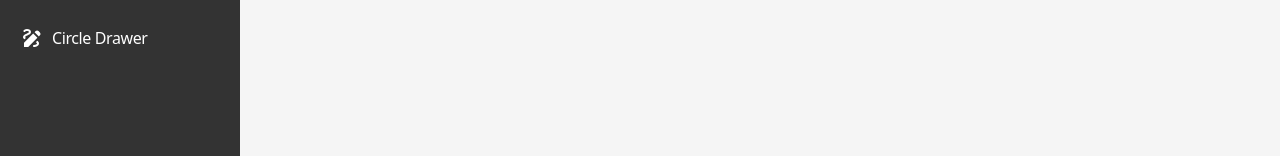
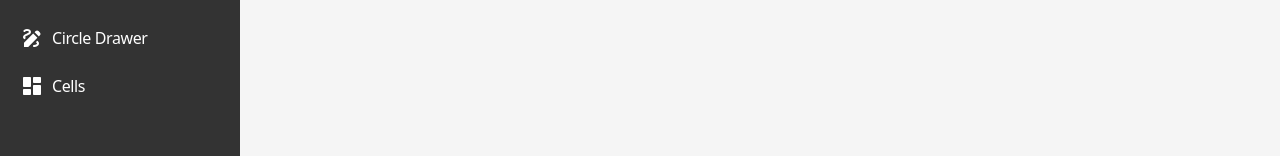
Before and after one commit to vitorpantaleao/guis-vue-examples, a Vue app: page / in a window 1280 px wide. Shown: the part 318-474 px from the top of the page. Built offline with nearby package versions, Linux system fonts and the light colour scheme.

Commit message:
feat: adiciona rota e view cells

```diff
--- /dev/null
+++ b/src/components/Icons/CellsIcon.vue
@@ -0,0 +1,5 @@
+<template>
+    <div>
+        <svg xmlns="http://www.w3.org/2000/svg" width="24" height="24" viewBox="0 0 24 24"><path fill="currentColor" d="M4 13h6c.55 0 1-.45 1-1V4c0-.55-.45-1-1-1H4c-.55 0-1 .45-1 1v8c0 .55.45 1 1 1zm0 8h6c.55 0 1-.45 1-1v-4c0-.55-.45-1-1-1H4c-.55 0-1 .45-1 1v4c0 .55.45 1 1 1zm10 0h6c.55 0 1-.45 1-1v-8c0-.55-.45-1-1-1h-6c-.55 0-1 .45-1 1v8c0 .55.45 1 1 1zM13 4v4c0 .55.45 1 1 1h6c.55 0 1-.45 1-1V4c0-.55-.45-1-1-1h-6c-.55 0-1 .45-1 1z"/></svg>
+    </div>
+</template>
--- a/src/components/Navegacao/MenuLateral.vue
+++ b/src/components/Navegacao/MenuLateral.vue
@@ -40,6 +40,12 @@
                     <span>Circle Drawer</span>
                 </div>
             </RouterLink>
+            <RouterLink to="/cells" class="primary flex items-center justify-between gap-2 p-2 hover:bg-[#666666] rounded">
+                <div class="flex items-center gap-2">
+                    <CellsIcon />
+                    <span>Cells</span>
+                </div>
+            </RouterLink>
         </div>
     </div>
 </template>
@@ -51,6 +57,7 @@ import FlightBookerIcon from '../Icons/FlightBookerIcon.vue'
 import TimerIcon from '../Icons/TimerIcon.vue'
 import CrudIcon from '../Icons/CrudIcon.vue'
 import CircleDrawerIcon from '../Icons/CircleDrawerIcon.vue'
+import CellsIcon from '../Icons/CellsIcon.vue'
 </script>
 
 <style scoped>
--- a/src/router/index.js
+++ b/src/router/index.js
@@ -63,6 +63,14 @@ const routes = [
                 }
             },
             {
+                path: '/cells',
+                name: 'Cells',
+                component: () => import(/* webpackChunkName: "Cells" */ '@/views/Cells'),
+                meta: {
+                    title: 'Cells',
+                }
+            },
+            {
                 path: '/:pathMatch(.*)*',
                 name: 'NotFound',
                 component: () => import('@/views/NotFound.vue'),
--- /dev/null
+++ b/src/views/Cells.vue
@@ -0,0 +1,13 @@
+<template>
+    <div>
+        <h1 class="text-3xl font-bold">Cells</h1>
+    </div>
+</template>
+
+<script setup>
+
+</script>
+
+<style lang="scss" scoped>
+
+</style>
```
